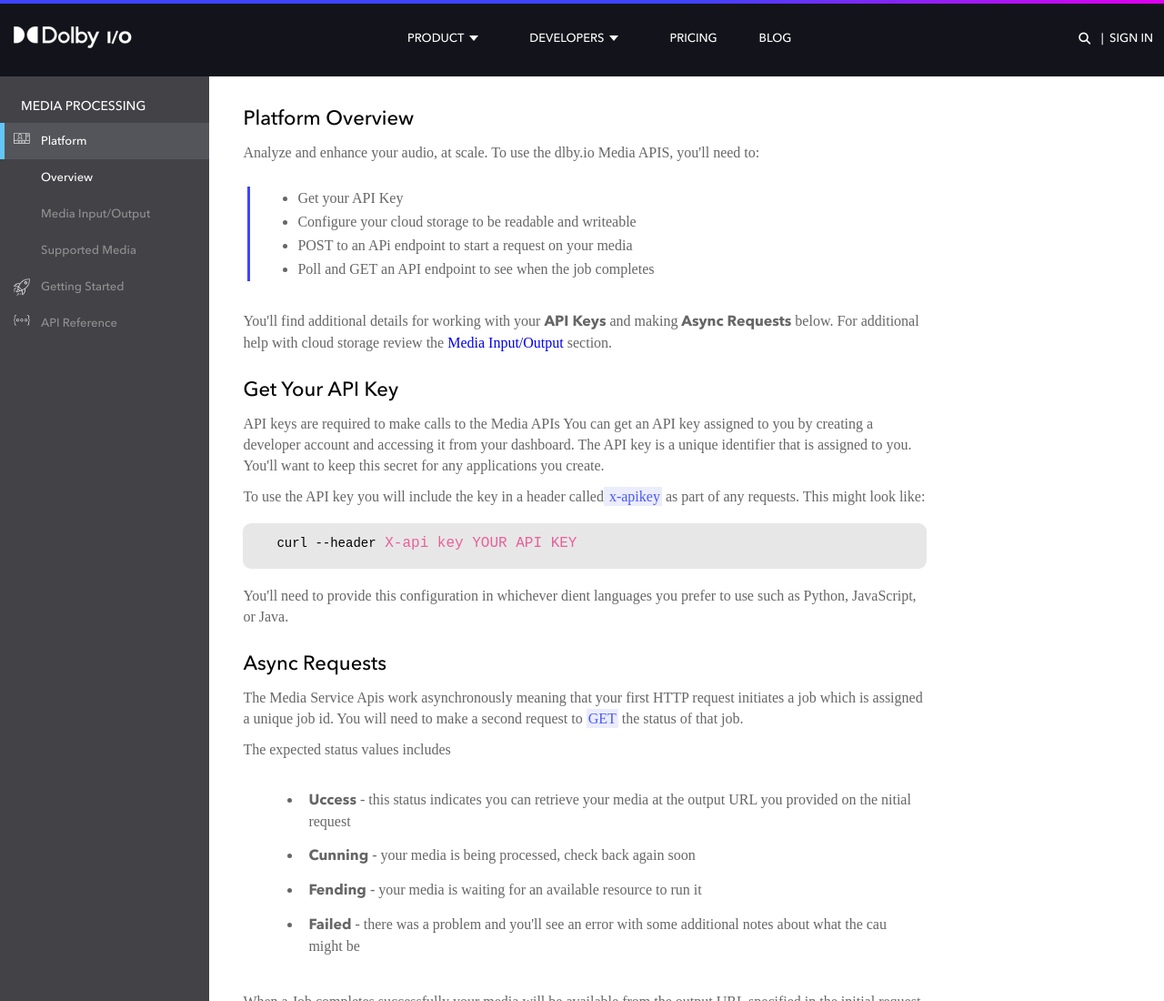
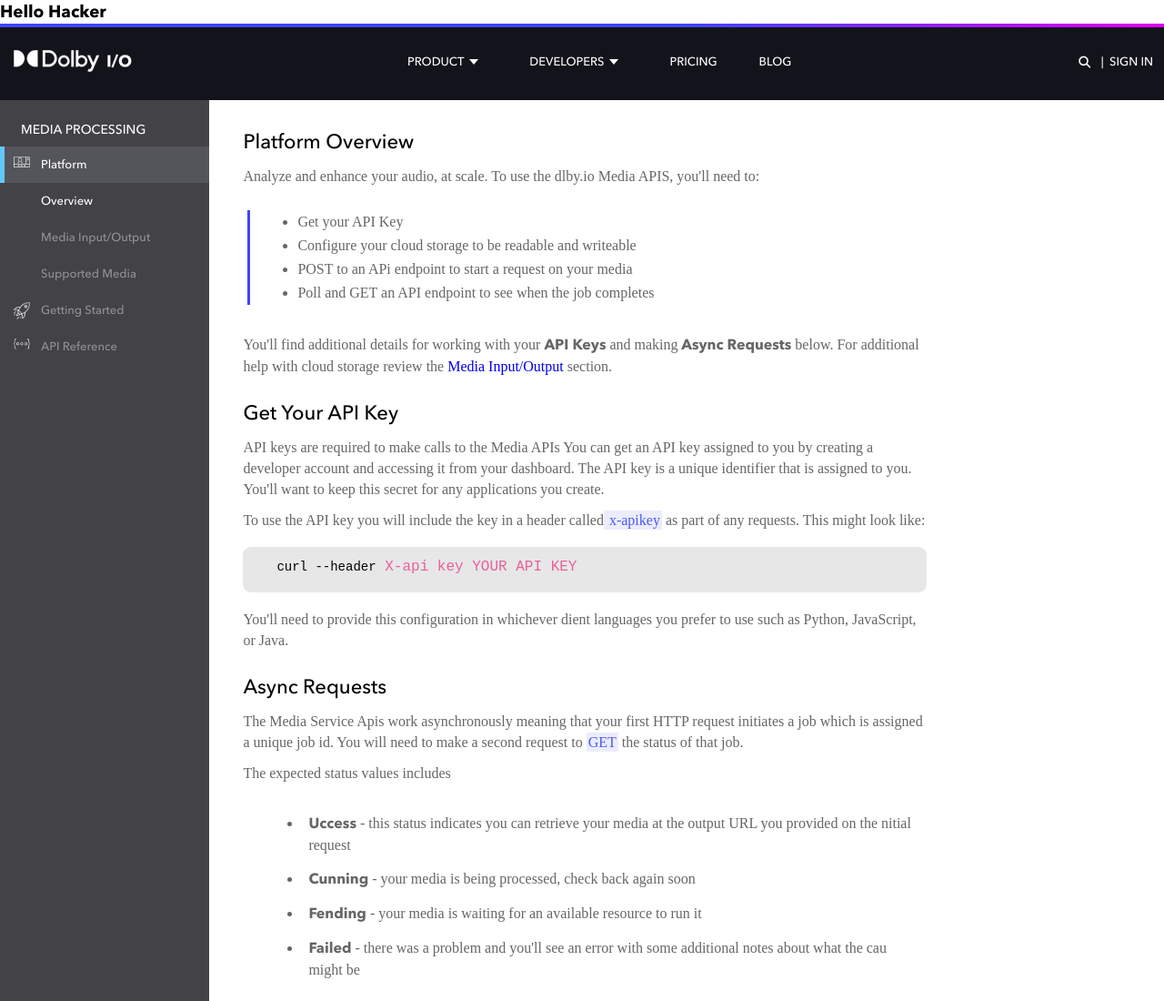
Before and after one commit to SurajRathour/Html-Project, a plain HTML site: page index.html in a window 1280 px wide. Shown: the top 1100 px of the page at 91% size. Drawn offline with nearby package versions, Linux system fonts and the light colour scheme; files whose address does not match are found by name; a web font is replaced by a local one.

Commit message:
Update index.html

```diff
--- a/index.html
+++ b/index.html
@@ -14,6 +14,9 @@
     <!-- Style CSS -->
 </head>
 <body>
+	<div class="first-sec">
+		<h3>Hello Hacker</h3>
+		</div>
       <header>
             <nav id="navigation" class="float-panel" data-top="0" data-scroll="500">
                 <div class="container">
```
